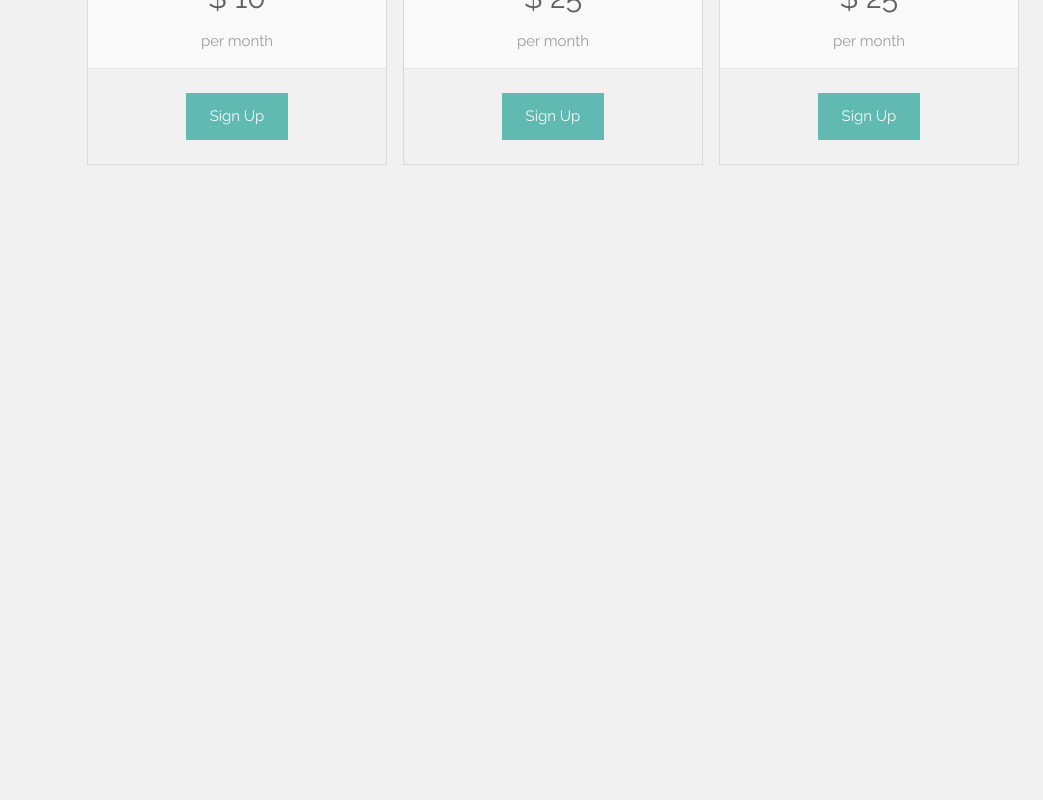
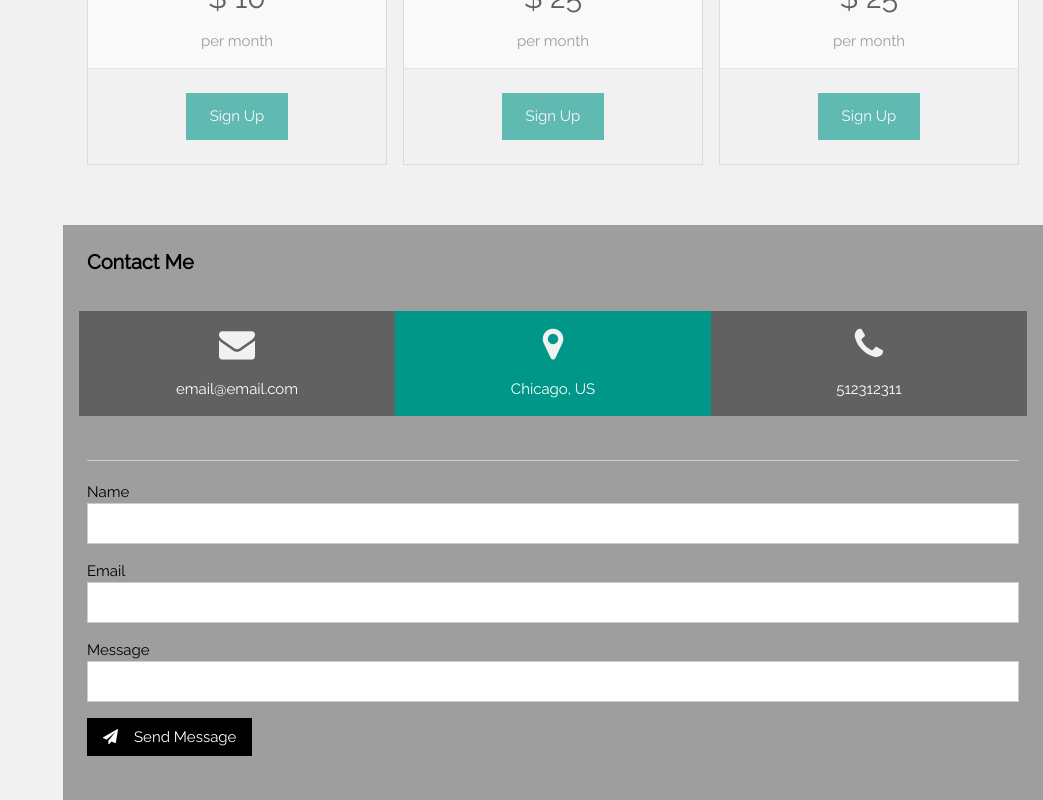
Before and after one commit to luysfernnando/Convertendo-HTML-em-React, a React (Create React App) app: page / in a window 1280 px wide. Shown: the part 2436-3236 px from the top of the page, without its empty margins (237-1280 px from the left). Before the commit the page ends 2661 px from the top, so only its background shows below. Built offline with nearby package versions, Linux system fonts and the light colour scheme.

Commit message:
Foi Criado o módulo Contato
- CSS Corrigido

```diff
--- a/src/App.js
+++ b/src/App.js
@@ -3,6 +3,7 @@ import Menu from "./Menu";
 import Cabecalho from "./Cabecalho";
 import Portofolio from "./Portofolio";
 import Sobre from "./Sobre";
+import Contato from "./Contato";
 //import Site from "./Site";
 
 function App() {
@@ -12,6 +13,7 @@ function App() {
     <Cabecalho />
     <Portofolio />
     <Sobre />
+    <Contato />
     </div>
   );
 }
--- /dev/null
+++ b/src/Contato.js
@@ -0,0 +1,48 @@
+import React from "react";
+import './estilos/Contato.css';
+
+const Contato = props => {
+    return (
+        <div className='w3-main' style={{ marginLeft: '300px' }}>
+            {/* Contact Section */}
+            <div className='w3-container w3-padding-large w3-grey'>
+                <h4 id='contact'><b>Contact Me</b></h4>
+                <div className='w3-row-padding w3-center w3-padding-24' style={{ margin: '0 -16px' }}>
+                    <div className='w3-third w3-dark-grey'>
+                        <p id='icones_contato'><i className='fa fa-envelope w3-xxlarge w3-text-light-grey'></i></p>
+                        <p id='icones_contato'>email@email.com</p>
+                    </div>
+                    <div className='w3-third w3-teal'>
+                        <p id='icones_contato'><i className='fa fa-map-marker w3-xxlarge w3-text-light-grey'></i></p>
+                        <p id='icones_contato'>Chicago, US</p>
+                    </div>
+                    <div className='w3-third w3-dark-grey'>
+                        <p id='icones_contato'><i className='fa fa-phone w3-xxlarge w3-text-light-grey'></i></p>
+                        <p id='icones_contato'>512312311</p>
+                    </div>
+                </div>
+                <hr className='w3-opacity' />
+                <form action='/action_page.php' target='_blank' rel="noreferrer">
+                    <div className='w3-section' id="campos_contato">
+                        <label>Name</label>
+                        <input className='w3-input w3-border' type='text' name='Name' required />
+                    </div>
+                    <div className='w3-section' id="campos_contato">
+                        <label>Email</label>
+                        <input className='w3-input w3-border' type='text' name='Email' required />
+                    </div>
+                    <div className='w3-section' id="campos_contato">
+                        <label>Message</label>
+                        <input className='w3-input w3-border' type='text' name='Message' required />
+                    </div>
+                    <div className='w3-section' id="campos_contato">
+                        <button type='submit' className='w3-button w3-black w3-margin-bottom'><i
+                            className='fa fa-paper-plane w3-margin-right'></i>Send Message</button>
+                    </div>
+                </form>
+            </div>
+        </div>
+    )
+}
+
+export default Contato
--- /dev/null
+++ b/src/estilos/Contato.css
@@ -0,0 +1,27 @@
+h4 {
+    text-align: left;
+}
+
+body,
+h1,
+h2,
+h3,
+h4,
+h5,
+h6 {
+    font-family: "Raleway", sans-serif;
+}
+
+p {
+    font-family: "Raleway", sans-serif;
+}
+
+#icones_contato{
+    text-align: center;
+    font-family: "Raleway", sans-serif;
+}
+
+#campos_contato {
+    text-align: left;
+    font-family: "Raleway", sans-serif;
+}
```
Also changed, not shown: src/Site.js (+0 -36 lines).
